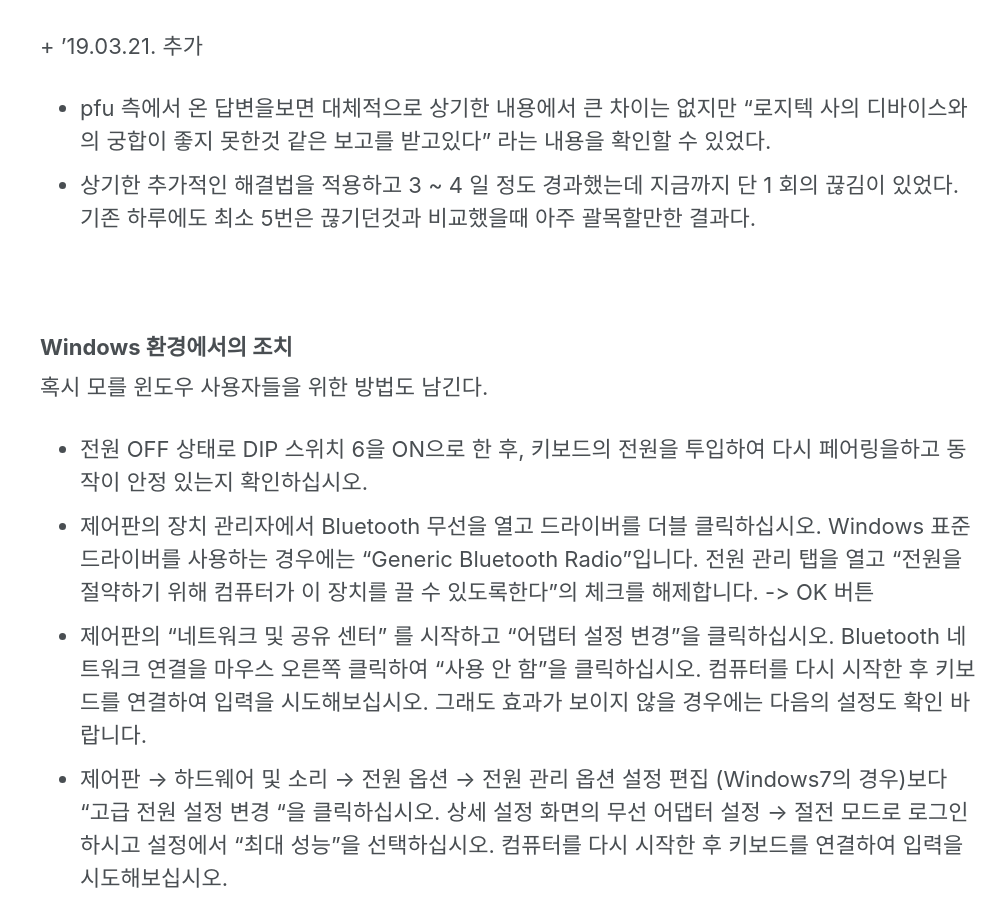
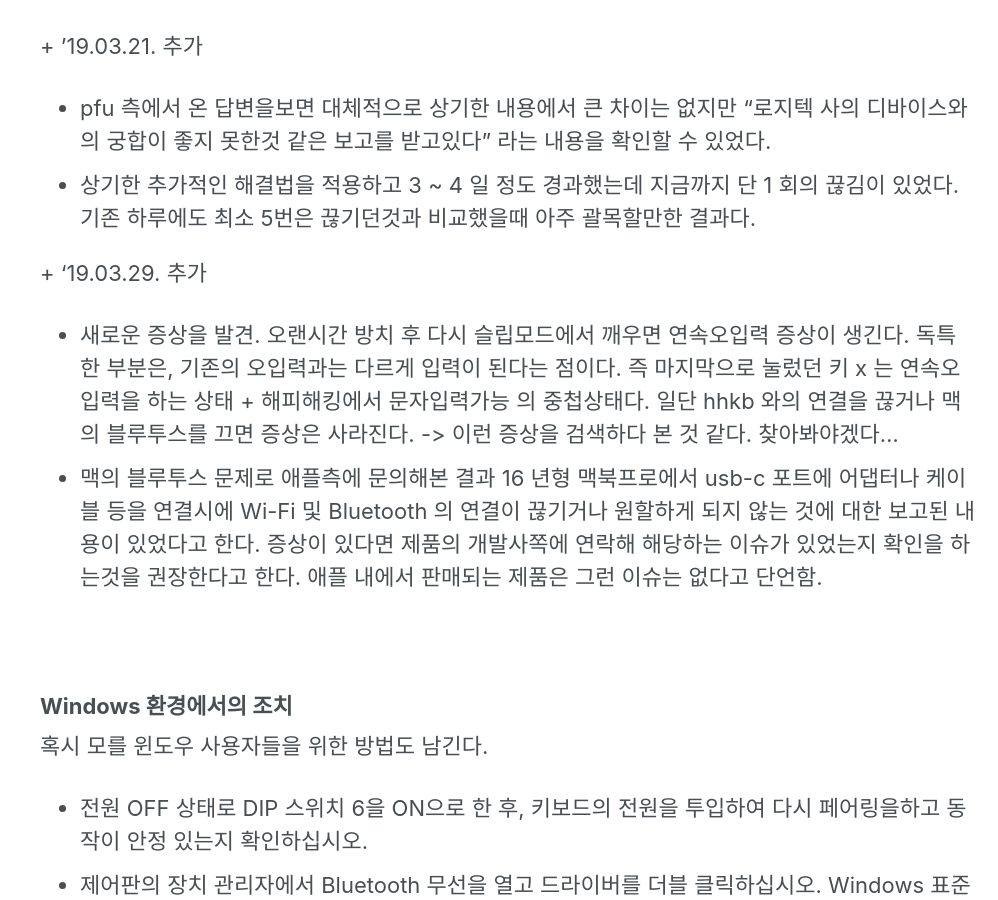
Before and after one commit to pnurep/pnurep.github.io, a Jekyll site: the page built from _posts/2019-03-17-hhkb-bluetooth-issue.md, in a window 1280 px wide and 900 px high, scrolled down 4811 px. Shown: the whole window, without its empty margins (282-1280 px from the left). Built offline with Jekyll 4.4.1, drawn with Linux system fonts in a browser that asks for light colours; cached includes are drawn as plain includes; comment, search, counter and statistics services are not loaded.

Commit message:
hhkb bluetooth issue content added

```diff
--- a/_posts/2019-03-17-hhkb-bluetooth-issue.md
+++ b/_posts/2019-03-17-hhkb-bluetooth-issue.md
@@ -125,6 +125,11 @@ HHKB 블루투스 모델을 사용하는 도중, 갑자기 키를 눌러도 입
 * 상기한 추가적인 해결법을 적용하고 3 ~ 4 일 정도 경과했는데 지금까지 단 1 회의 끊김이 있었다. 기존 하루에도 최소 5번은 끊기던것과 비교했을때 아주 괄목할만한 결과다.
 
 
+\+ '19.03.29. 추가
+* 새로운 증상을 발견. 오랜시간 방치 후 다시 슬립모드에서 깨우면 연속오입력 증상이 생긴다. 독특한 부분은, 기존의 오입력과는 다르게 입력이 된다는 점이다. 즉 마지막으로 눌렀던 키 x 는 연속오입력을 하는 상태 + 해피해킹에서 문자입력가능 의 중첩상태다. 일단 hhkb 와의 연결을 끊거나 맥의 블루투스를 끄면 증상은 사라진다. -> 이런 증상을 검색하다 본 것 같다. 찾아봐야겠다...
+* 맥의 블루투스 문제로 애플측에 문의해본 결과 16 년형 맥북프로에서 usb-c 포트에 어댑터나 케이블 등을 연결시에 Wi-Fi 및 Bluetooth 의 연결이 끊기거나 원할하게 되지 않는 것에 대한 보고된 내용이 있었다고 한다. 증상이 있다면 제품의 개발사쪽에 연락해 해당하는 이슈가 있었는지 확인을 하는것을 권장한다고 한다. 애플 내에서 판매되는 제품은 그런 이슈는 없다고 단언함.
+
+
 <br>
 
 
```
